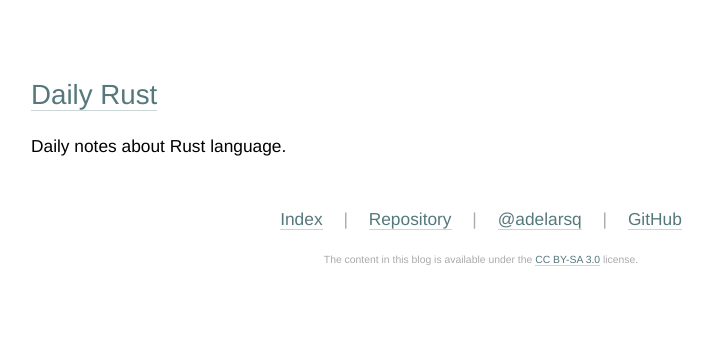
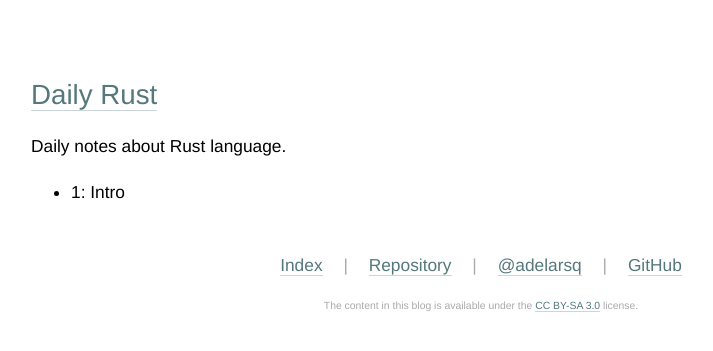
Before and after one commit to adelarsq/daily-rust.github.io, a Jekyll site: the page built from index.md, in a window 1280 px wide. Shown: the top 351 px of the page, without its empty margins (159-872 px from the left). Built offline with Jekyll 4.4.1, drawn with Linux system fonts in a browser that asks for light colours.

Commit message:
Update index.md

```diff
--- a/index.md
+++ b/index.md
@@ -6,3 +6,12 @@ title: Daily notes about Rust language
 # [Daily Rust](http://daily-rust.github.io)
 
 Daily notes about Rust language.
+
+<ul class="posts">
+  {% for post in site.posts reversed %}
+    {% if post.tags contains "rustposts" %}
+    <li><a href="{{ BASE_PATH }}{{ post.url }}">{{ post.index_title }}</a> ({{ post.date | date_to_string }})</li>
+    {% endif %}
+  {% endfor %}
+  <li>1: Intro</li>
+</ul>
```
